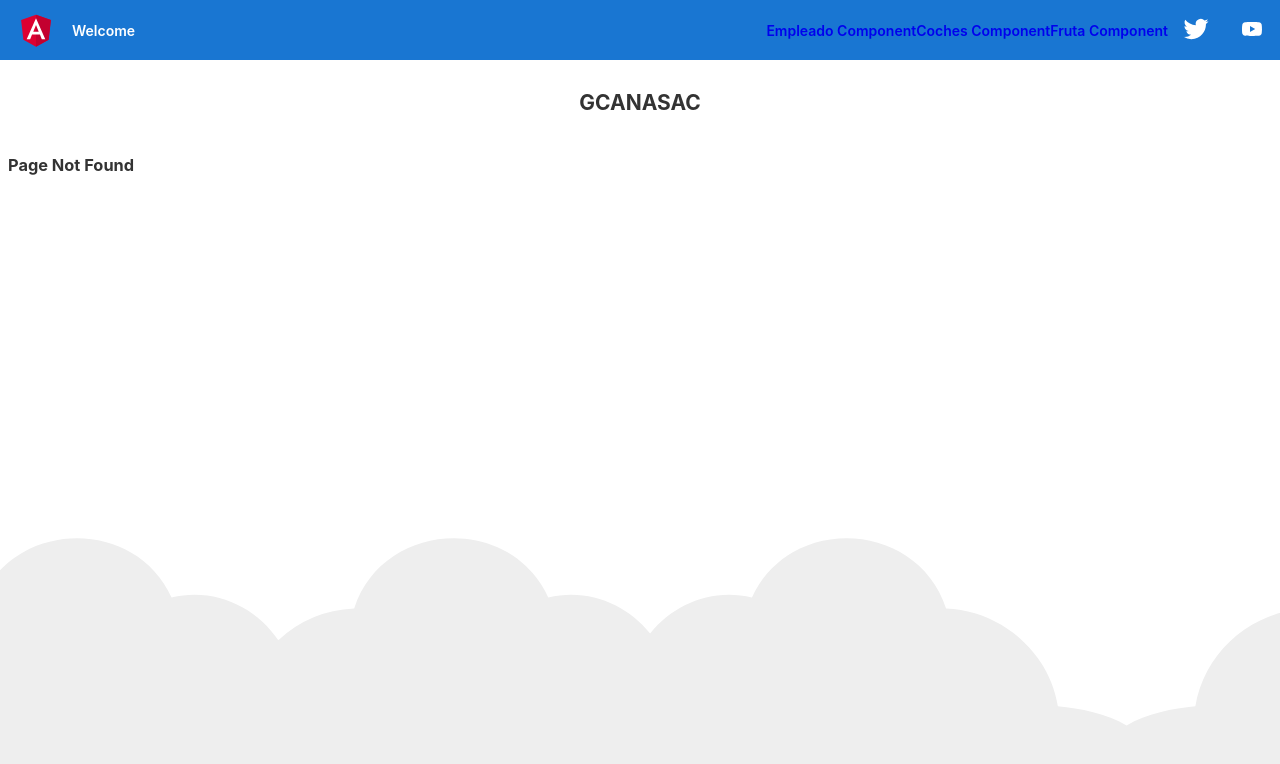
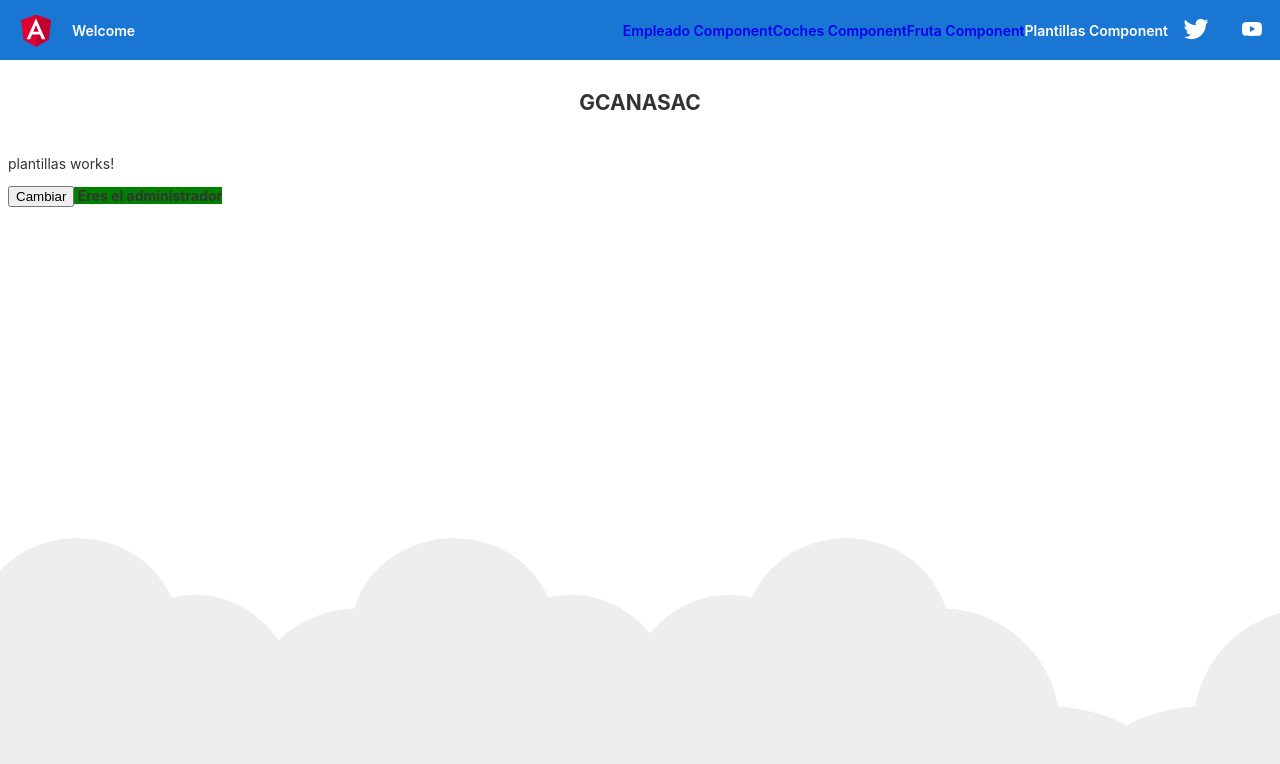
Before and after one commit to elesine/curso-angular, an Angular app: page /plantillas in a window 1280 px wide. Before the commit this address had no page. Shown: the top 764 px of the page. Built offline with nearby package versions, Linux system fonts and the light colour scheme.

Commit message:
ng-template

```diff
--- a/src/app/app-routing.module.ts
+++ b/src/app/app-routing.module.ts
@@ -7,6 +7,8 @@ import { FrutaComponent } from './fruta/fruta.component';
 import { HomeComponent } from './home/home.component';
 import { ContactoComponent } from './contacto/contacto.component';
 import { CochesComponent } from './coches/coches.component';
+import { PlantillasComponent } from './plantillas/plantillas.component';
+
 
 const routes: Routes = [
   {path: '', component: HomeComponent},
@@ -16,6 +18,7 @@ const routes: Routes = [
   {path: 'home', component: HomeComponent},
   {path: 'contacto', component: ContactoComponent},
   {path: 'coches', component: CochesComponent},
+  {path: 'plantillas', component: PlantillasComponent},
   {path: '**', component: PageNotFoundComponent},
 ];
 
--- a/src/app/app.component.html
+++ b/src/app/app.component.html
@@ -19,6 +19,8 @@
     <a routerLink="/empleado"  routerLinkActive="active" >Empleado Component </a>
     <a routerLink="/coches" routerLinkActive="active" ariaCurrentWhenActive="page">Coches Component </a>
     <a routerLink="/fruta" routerLinkActive="active" ariaCurrentWhenActive="page">Fruta Component </a>
+    <a routerLink="/plantillas" routerLinkActive="active" ariaCurrentWhenActive="page">Plantillas Component </a>
+
     <a aria-label="Angular on twitter" target="_blank" rel="noopener" href="https://twitter.com/angular" title="Twitter">
       <svg id="twitter-logo" height="24" data-name="Logo" xmlns="http://www.w3.org/2000/svg" viewBox="0 0 400 400">
         <rect width="400" height="400" fill="none"/>
--- a/src/app/app.module.ts
+++ b/src/app/app.module.ts
@@ -10,6 +10,7 @@ import { ContactoComponent } from './contacto/contacto.component';
 import { ConversorPipe } from './pipes/conversor.pipe';
 import { CochesComponent } from './coches/coches.component';
 import {  HttpClientModule } from '@angular/common/http';
+import { PlantillasComponent } from './plantillas/plantillas.component';
 @NgModule({
   declarations: [
     AppComponent,
@@ -19,6 +20,7 @@ import {  HttpClientModule } from '@angular/common/http';
     ContactoComponent,
     ConversorPipe,
     CochesComponent,
+    PlantillasComponent,
 
   ],
   imports: [
--- /dev/null
+++ b/src/app/plantillas/plantillas.component.html
@@ -0,0 +1,20 @@
+<p>plantillas works!</p>
+
+<!-- <div *ngIf="administrador">
+  <strong style="background: green"> Eres el administrador </strong>
+</div>
+<div *ngIf="!administrador">
+  <strong style="background: red"> No eres el administrador </strong>
+</div> -->
+
+<div *ngIf="administrador; then admin else noAdmin"></div>
+
+<ng-template #admin>
+  <button (click)="cambiarEstado(false)">Cambiar</button>
+  <strong style="background: green"> Eres el administrador </strong>
+</ng-template>
+
+<ng-template #noAdmin>
+  <button (click)="cambiarEstado(true)">Cambiar</button>
+  <strong style="background: red"> No eres el administrador </strong>
+</ng-template>
--- /dev/null
+++ b/src/app/plantillas/plantillas.component.ts
@@ -0,0 +1,20 @@
+import { Component } from '@angular/core';
+
+@Component({
+  selector: 'plantillas',
+  templateUrl: './plantillas.component.html',
+  styleUrls: ['./plantillas.component.css']
+})
+export class PlantillasComponent {
+  public titulo;
+  public administrador;
+
+  constructor(){
+    this.titulo = "Componente Plantillas";
+    this.administrador = true;
+  }
+
+  cambiarEstado(value: boolean){
+    this.administrador = value;
+  }
+}
```
Also changed, not shown: src/app/plantillas/plantillas.component.css (added), 1 other file (tests, documents, lock files or other folders).
